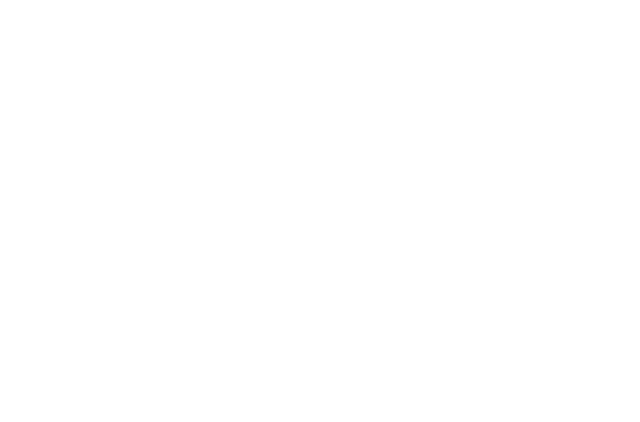
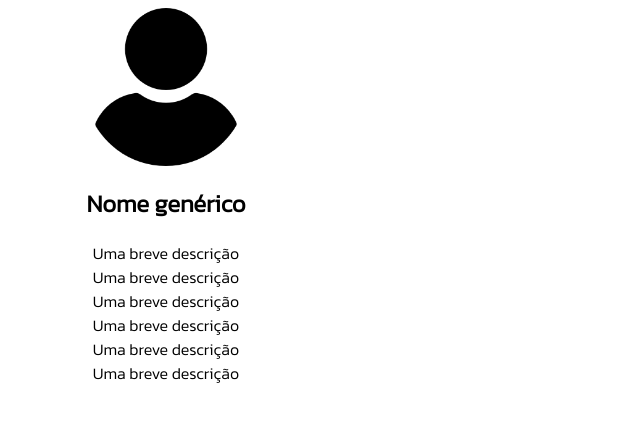
Before and after one commit to Anderson-Alencar/lista-de-tarefas, a plain HTML site: page index.html in a window 1280 px wide. Shown: the whole page, without its empty margins (0-640 px from the left). Drawn offline with Linux system fonts and the light colour scheme.

Commit message:
feat: icon, name and description of aside

```diff
--- /dev/null
+++ b/assets/style.css
@@ -0,0 +1,20 @@
+body {
+    font-family: 'Kanit', sans-serif;
+}
+
+.left-menu {
+    display: flex;
+    flex-direction: column;
+    align-items: center;
+    text-align: center;
+    width: 25%;
+}
+
+.icon-user {
+    width: 50%;
+}
+
+.text-description {
+    width: 55%;
+    align-self: center;
+}
--- a/index.html
+++ b/index.html
@@ -4,8 +4,19 @@
     <meta charset="UTF-8">
     <meta name="viewport" content="width=device-width, initial-scale=1.0">
     <title>Lista de tarefas</title>
+    <link rel="stylesheet" type="text/css" href="assets/style.css">
+    <link rel="preconnect" href="https://fonts.googleapis.com">
+    <link rel="preconnect" href="https://fonts.gstatic.com" crossorigin>
+    <link href="https://fonts.googleapis.com/css2?family=Kanit:wght@300&display=swap" rel="stylesheet">
 </head>
 <body>
-
+    <aside class="left-menu">
+        <img src="assets/icon-user.png" alt="Ícone padrão" class="icon-user">
+        <div class="text-description">
+            <h2>Nome genérico</h2>
+            <p>Uma breve descrição Uma breve descrição Uma breve descrição Uma breve descrição Uma breve descrição Uma breve descrição</p>
+        </div>
+    </aside>
+    <main></main>
 </body>
 </html>
```
Also changed, not shown: assets/icon-user.png (added), assets/icone-padrao.jpg (added).
